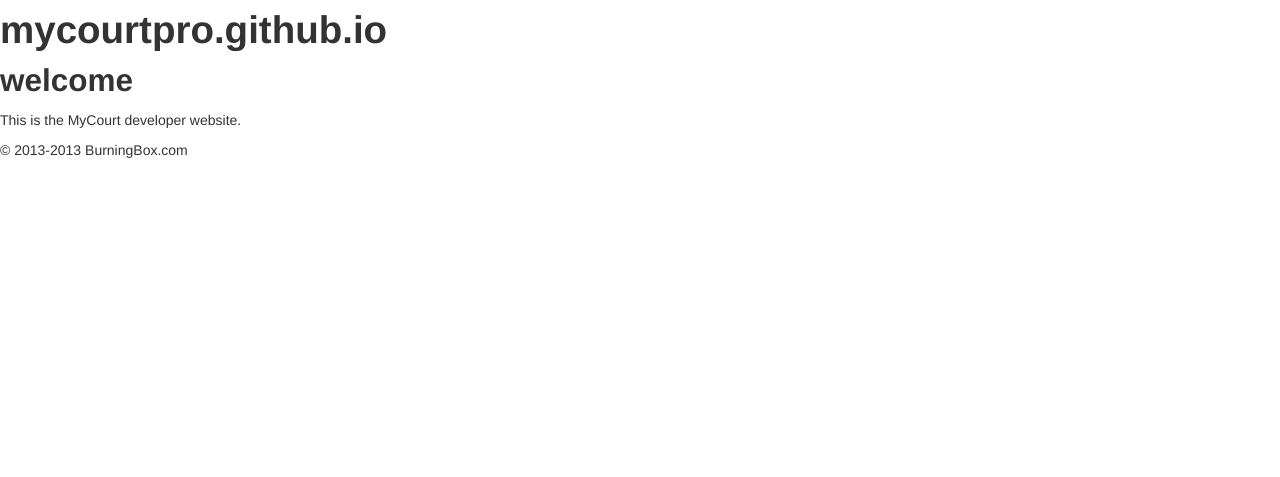
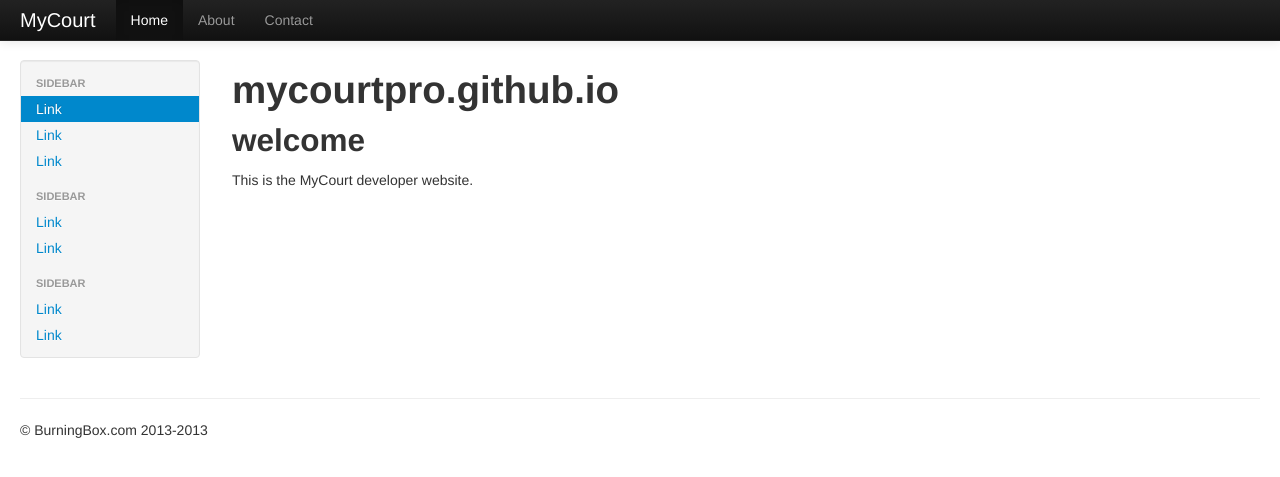
Before and after one commit to mycourtpro/mycourtpro.github.io, a Jekyll site: the page built from index.md, in a window 1280 px wide. Shown: the top 477 px of the page. Built offline with Jekyll 4.4.1, drawn with Linux system fonts in a browser that asks for light colours.

Commit message:
use vanilla Bootstrap template with sidebar

```diff
--- a/_layouts/default.html
+++ b/_layouts/default.html
@@ -13,11 +13,61 @@
 
 <body>
 
+  <div class="navbar navbar-inverse navbar-fixed-top">
+    <div class="navbar-inner">
+      <div class="container-fluid">
+        <button type="button" class="btn btn-navbar" data-toggle="collapse" data-target=".nav-collapse">
+          <span class="icon-bar"></span>
+          <span class="icon-bar"></span>
+          <span class="icon-bar"></span>
+        </button>
+        <a class="brand" href="#">MyCourt</a>
+        <div class="nav-collapse collapse">
+          <p class="navbar-text pull-right">
+          </p>
+          <ul class="nav">
+            <li class="active"><a href="#">Home</a></li>
+            <li><a href="#about">About</a></li>
+            <li><a href="#contact">Contact</a></li>
+          </ul>
+        </div><!--/.nav-collapse -->
+      </div>
+    </div>
+  </div>
+
+  <div class="container-fluid">
+
+    <div class="row-fluid">
+      <div class="span2">
+        <div class="well sidebar-nav">
+          <ul class="nav nav-list">
+            <li class="nav-header">Sidebar</li>
+            <li class="active"><a href="#">Link</a></li>
+            <li><a href="#">Link</a></li>
+            <li><a href="#">Link</a></li>
+            <li class="nav-header">Sidebar</li>
+            <li><a href="#">Link</a></li>
+            <li><a href="#">Link</a></li>
+            <li class="nav-header">Sidebar</li>
+            <li><a href="#">Link</a></li>
+            <li><a href="#">Link</a></li>
+          </ul>
+        </div><!--/.well -->
+      </div><!--/span-->
+
+      <div class="span10">
 {{ content }}
+      </div><!--/span-->
 
-<div class="cr">
-  &copy; 2013-2013 BurningBox.com
-</div>
+    </div><!--/row-->
+
+    <hr>
+
+    <footer>
+      <p>&copy; BurningBox.com 2013-2013</p>
+    </footer>
+
+  </div><!--/.fluid-container-->
 
 <script src="/js/jquery-1.10.2.min.js"></script>
 <script src="/js/bootstrap.min.js"></script>
```
Also changed, not shown: _scss/site.scss (+18 -0 lines), css/site.css.
